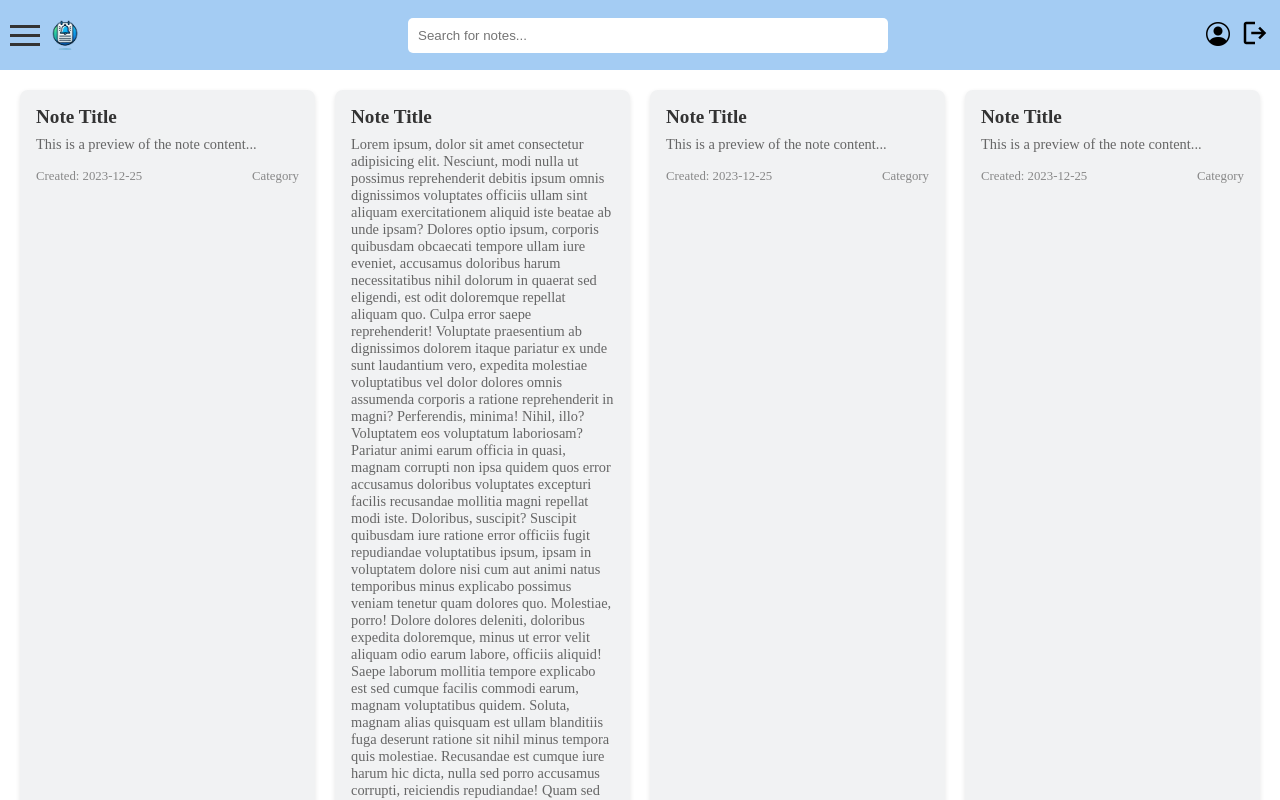
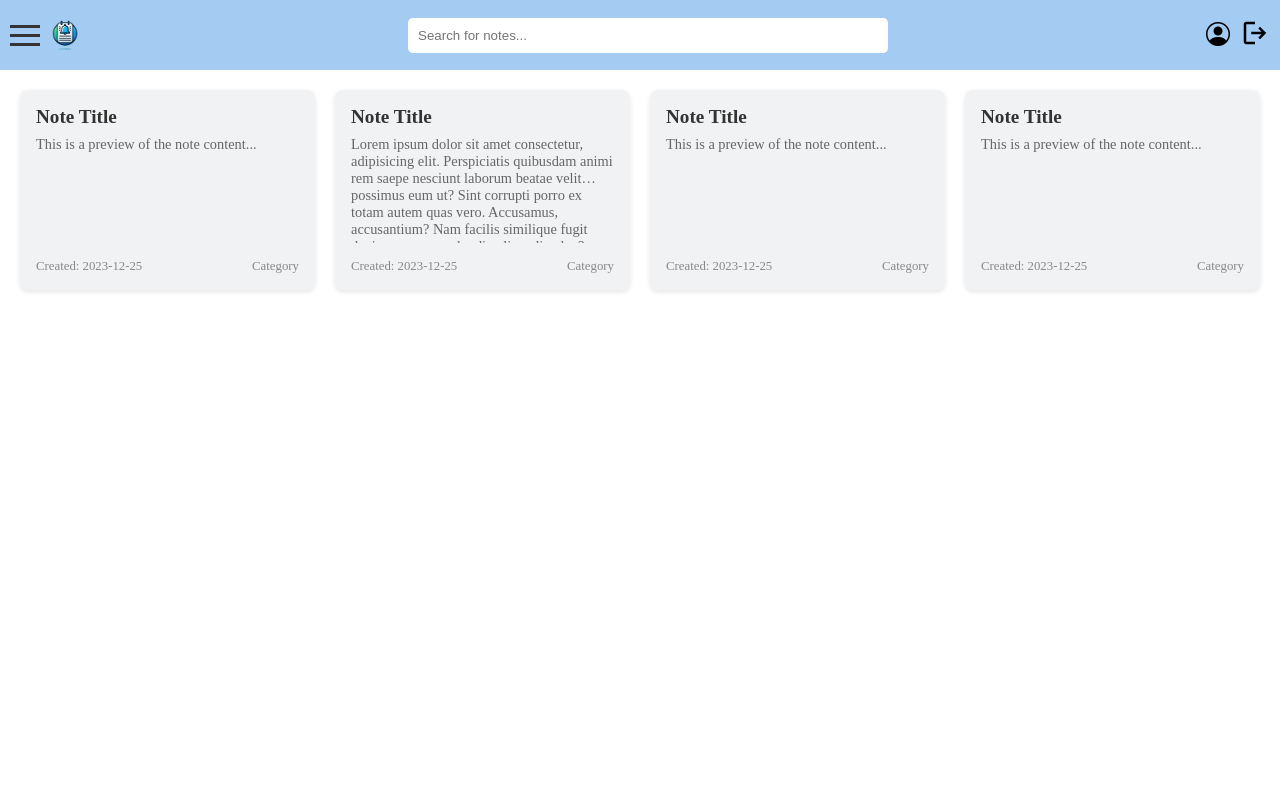
Before and after one commit to Benighter/-Note-Taking-Reminder-App, an Angular app in the folder client/: page /note-list in a window 1280 px wide. Shown: the top 800 px of the page. Built offline with nearby package versions, Linux system fonts and the light colour scheme.

Commit message:
fixed the cards

```diff
--- a/client/src/app/components/note-list/note-list.component.css
+++ b/client/src/app/components/note-list/note-list.component.css
@@ -13,6 +13,9 @@
   padding: 16px;
   cursor: pointer;
   transition: transform 0.2s ease, box-shadow 0.2s ease;
+  height: 200px;
+  display: flex;
+  flex-direction: column;
 }
 
 .note-card:hover {
@@ -26,11 +29,24 @@
   font-size: 1.2rem;
 }
 
+.note-content {
+  flex: 1;
+  display: flex;
+  flex-direction: column;
+  overflow: hidden;
+}
+
 .note-preview {
   color: #666666;
   margin: 0 0 16px 0;
   font-size: 0.9rem;
   overflow: hidden;
+  display: -webkit-box;
+  -webkit-line-clamp: 3;
+  -webkit-box-orient: vertical;
+  text-overflow: ellipsis;
+  flex: 1;
+  white-space: normal; /* Add this to ensure proper wrapping */
 }
 
 .note-footer {
@@ -38,6 +54,7 @@
   justify-content: space-between;
   color: #888;
   font-size: 0.8rem;
+  margin-top: auto;
 }
 
 /* Add responsive grid for smaller screens */
--- a/client/src/app/components/note-list/note-list.component.html
+++ b/client/src/app/components/note-list/note-list.component.html
@@ -12,26 +12,16 @@
   <div class="note-card" (click)="openNote()">
     <div class="note-content">
       <h3 class="note-title">Note Title</h3>
-      <p class="note-preview">Lorem ipsum, dolor sit amet consectetur adipisicing elit. Nesciunt, modi nulla ut possimus reprehenderit debitis ipsum omnis dignissimos voluptates officiis ullam sint aliquam exercitationem aliquid iste beatae ab unde ipsam?
-      Dolores optio ipsum, corporis quibusdam obcaecati tempore ullam iure eveniet, accusamus doloribus harum necessitatibus nihil dolorum in quaerat sed eligendi, est odit doloremque repellat aliquam quo. Culpa error saepe reprehenderit!
-      Voluptate praesentium ab dignissimos dolorem itaque pariatur ex unde sunt laudantium vero, expedita molestiae voluptatibus vel dolor dolores omnis assumenda corporis a ratione reprehenderit in magni? Perferendis, minima! Nihil, illo?
-      Voluptatem eos voluptatum laboriosam? Pariatur animi earum officia in quasi, magnam corrupti non ipsa quidem quos error accusamus doloribus voluptates excepturi facilis recusandae mollitia magni repellat modi iste. Doloribus, suscipit?
-      Suscipit quibusdam iure ratione error officiis fugit repudiandae voluptatibus ipsum, ipsam in voluptatem dolore nisi cum aut animi natus temporibus minus explicabo possimus veniam tenetur quam dolores quo. Molestiae, porro!
-      Dolore dolores deleniti, doloribus expedita doloremque, minus ut error velit aliquam odio earum labore, officiis aliquid! Saepe laborum mollitia tempore explicabo est sed cumque facilis commodi earum, magnam voluptatibus quidem.
-      Soluta, magnam alias quisquam est ullam blanditiis fuga deserunt ratione sit nihil minus tempora quis molestiae. Recusandae est cumque iure harum hic dicta, nulla sed porro accusamus corrupti, reiciendis repudiandae!
-      Quam sed molestias, commodi tenetur delectus vero error, quidem ullam distinctio atque modi tempore, nesciunt saepe. Aliquid possimus tenetur totam corrupti minus illum, temporibus maxime nobis ad numquam ullam reiciendis.
-      A exercitationem cum deserunt eaque id vel voluptas error numquam laborum repellendus quos dolorem, esse quis officia magnam vero, officiis porro, explicabo reiciendis. Ut facilis saepe maiores nulla, eaque autem.
-      Reiciendis quos facilis, alias ipsum accusamus provident impedit debitis tempore ratione pariatur nihil vel, modi ipsam quasi perferendis cumque eaque laudantium, blanditiis quo est facere consequatur commodi adipisci. Natus, perferendis?
-      Cupiditate ipsum esse obcaecati architecto ab tempore numquam praesentium voluptatum asperiores quia dolores a, aliquam sit animi blanditiis deserunt vel quas. Expedita, labore voluptate! Reiciendis nihil illum veniam placeat doloremque?
-      Aut repellendus reprehenderit repudiandae laudantium expedita iusto, asperiores autem, nesciunt veniam odio accusamus modi! Suscipit eveniet quaerat ex alias nisi, officiis blanditiis, modi, quasi beatae impedit consequuntur! Dolores, ad quibusdam!
-      Inventore quos similique sunt quaerat architecto laboriosam cumque dolorem ea nisi, esse, modi quae sapiente unde aliquam suscipit incidunt molestias et velit adipisci iure officia harum minus! Voluptatum, numquam minus.
-      Id quam minima amet quas quia cum aliquid obcaecati voluptatem nulla, velit quo ea minus, assumenda architecto vitae dolore exercitationem sint blanditiis. Dolore consequatur ex temporibus deserunt inventore, accusamus et?
-      Corporis nostrum quaerat sequi doloribus sit sunt soluta ea obcaecati illum minima dolorum laboriosam aut ipsa voluptatum deserunt, atque omnis. Reiciendis earum qui architecto consectetur. Possimus commodi soluta consectetur neque?
-      Cum velit minima voluptatum tempora dignissimos omnis! Quo pariatur at consequatur corporis quasi repellendus rem, nisi animi iste consequuntur doloremque magnam, molestias tempore beatae. Sapiente in voluptates praesentium soluta magni.
-      Voluptatibus repellat cupiditate, deleniti voluptas hic vitae modi quisquam, nobis eligendi quod reprehenderit est delectus, dolorem excepturi ratione exercitationem et velit illo odio illum quos. Tempore vero repudiandae obcaecati ad!
-      In et repudiandae voluptatibus magni officiis voluptate. Ratione enim explicabo et, quae inventore fuga. Iste harum fuga laudantium asperiores! Dolore aspernatur dolor inventore ipsa. Rerum blanditiis laudantium ullam officiis eos?
-      Sed minima nesciunt unde iusto ipsa accusantium amet qui quaerat dolores! Magni numquam asperiores cumque et sint, fugiat laudantium, facilis eligendi dolores cupiditate itaque quibusdam velit sit, quia odio! Facere!
-      Voluptatem recusandae fuga libero. At et perferendis numquam ex temporibus incidunt tenetur similique deserunt a cupiditate provident, ea impedit reprehenderit voluptas alias hic voluptatum illum quidem! Cumque nam accusantium dolores?</p>
+      <p class="note-preview">Lorem ipsum dolor sit amet consectetur, adipisicing elit. Perspiciatis quibusdam animi rem saepe nesciunt laborum beatae velit possimus eum ut? Sint corrupti porro ex totam autem quas vero. Accusamus, accusantium?
+      Nam facilis similique fugit ducimus cum quod, odio eligendi culpa? Rerum, placeat! Quasi non voluptatibus eveniet excepturi sapiente, veniam accusantium dolor ab molestiae temporibus, magni dolores, totam saepe cum ex.
+      Dolorem omnis, deserunt accusantium voluptatum, quas tenetur perferendis veritatis quisquam nostrum sequi natus dolorum sed suscipit veniam ex magni tempore harum placeat dignissimos pariatur. Aliquid error ratione hic. Laboriosam, nisi.
+      In odit quibusdam rem sit, labore obcaecati nisi iusto quisquam magnam optio aliquid nostrum debitis et suscipit ipsum assumenda minus ex eaque error tempore doloremque sequi est doloribus harum. Suscipit.
+      Sint beatae debitis impedit reprehenderit eum sequi magnam, cum ea dolorem tempore delectus officiis dolor, necessitatibus a obcaecati quod nemo adipisci omnis? Repellat, ut expedita laborum natus enim ex nobis!
+      Eos dolor odit accusantium rem exercitationem vel, rerum eligendi blanditiis obcaecati repellendus vitae. In nam ipsa nulla numquam neque quam ab corrupti saepe nemo cum ex nihil harum, obcaecati accusantium.
+      Similique sunt amet ad saepe repudiandae provident et laborum, iusto cumque rem illum consectetur quae iure dolorem fugiat inventore iste harum quis enim esse? Corporis illo accusamus impedit voluptate esse.
+      Ex, quisquam? Similique, nam quod quasi a ea nostrum debitis? Quis id minima optio alias exercitationem natus eos nesciunt, non laborum debitis illo, veniam aliquam neque beatae assumenda. Quam, eveniet.
+      Doloremque amet adipisci exercitationem. Quas facere voluptatum tempore officia nemo dolor. Vel dolore laudantium a! Illum officiis minus voluptatibus exercitationem repellendus, unde veritatis vero perspiciatis laboriosam id debitis! Qui, fugit.
+      Nihil, aut eaque minima deleniti nostrum vel commodi culpa debitis assumenda non accusamus nemo earum placeat voluptatem pariatur sit. Reiciendis quas quasi eaque vero quibusdam autem quia ut consequuntur harum.</p>
       <div class="note-footer">
         <span class="note-date">Created: 2023-12-25</span>
         <span class="note-category">Category</span>
```
